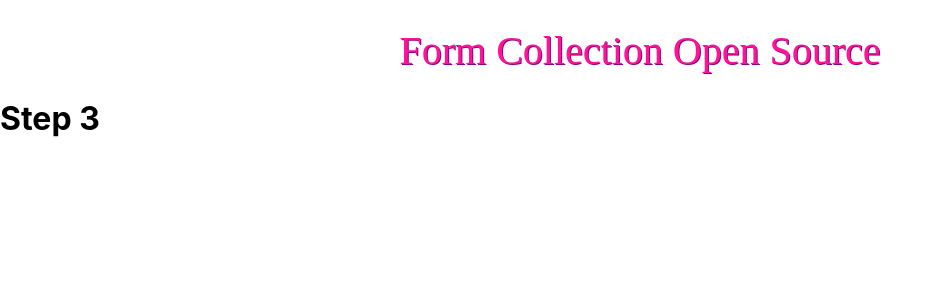
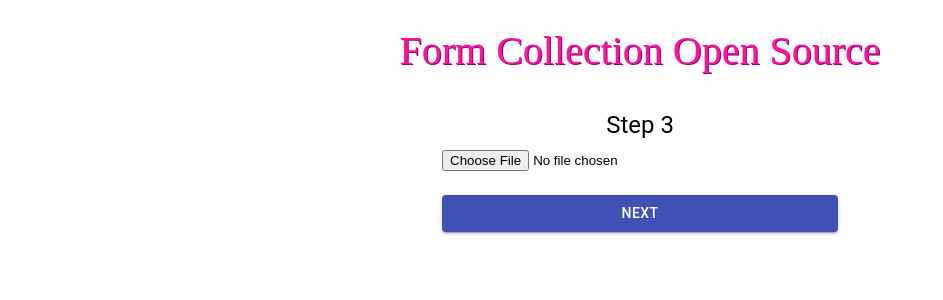
Before and after one commit to NayemulSCode/form-collection, a React (Create React App) app: page /step3 in a window 1280 px wide. Shown: the top 300 px of the page, without its empty margins (0-943 px from the left). Built offline with nearby package versions, Linux system fonts and the light colour scheme.

Commit message:
step3 structure done

```diff
--- a/src/steps/Step3.js
+++ b/src/steps/Step3.js
@@ -1,10 +1,30 @@
+import { Typography } from '@material-ui/core';
 import React from 'react'
+import { useForm } from 'react-hook-form';
+import { useHistory } from 'react-router-dom';
+import MainContainer from '../components/formComponents/MainContainer';
+import Form from '../components/formComponents/Form'
+import { useData } from '../context/DataContext'
+import PrimaryButton from '../components/formComponents/PrimaryButton';
 
 const Step3 = () => {
+    const {setValues, data} = useData();
+    const history = useHistory();
+    const {control, handleSubmit} = useForm({
+
+    })
+    const onSubmit =(data)=>{
+        setValues(data);
+        console.log(data);
+    }
     return (
-        <div>
-            <h1>Step 3</h1>
-        </div>
+        <MainContainer>
+            <Typography component="h2" variant="h5">Step 3</Typography>
+            <Form onSubmit = {handleSubmit(onSubmit)}>
+                <input type="file" name="files" control={control} />
+                <PrimaryButton>Next</PrimaryButton>
+            </Form>
+        </MainContainer>
     )
 }
 
```
